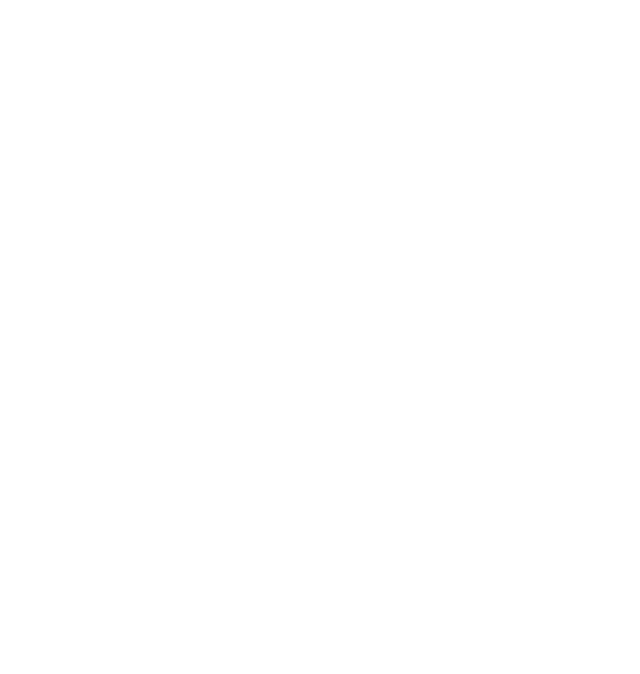
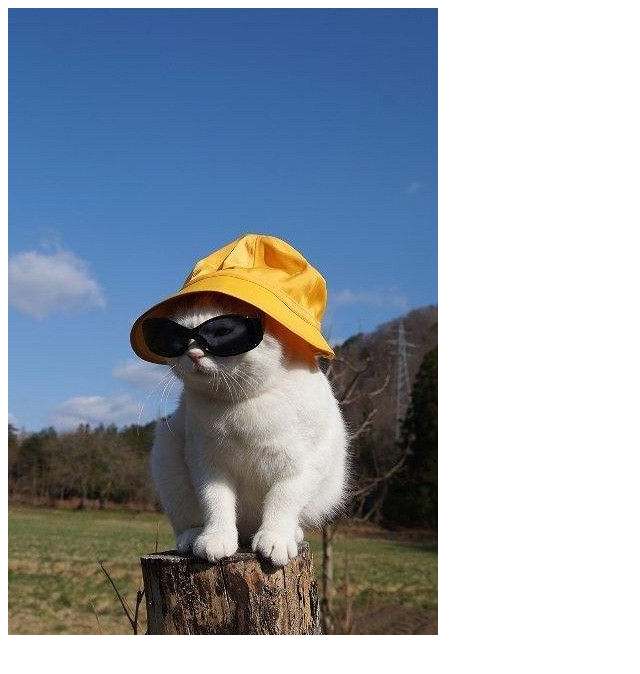
Before and after one commit to milesbb/Wk1-D4-Hw, a plain HTML site: page index.html in a window 1280 px wide. Shown: the whole page, without its empty margins (0-640 px from the left). Drawn offline with Linux system fonts and the light colour scheme.

Commit message:
CSS and more stuff added

```diff
--- a/index.css
+++ b/index.css
@@ -0,0 +1,17 @@
+.imagecontainer {
+    width: 100px;
+    margin: auto;
+    display: block;
+    justify-items: center;
+
+
+}
+
+.image {
+    margin: auto;
+    display: block;
+    justify-items: center;
+    width: 50%;
+
+
+}
--- a/index.html
+++ b/index.html
@@ -4,9 +4,12 @@
     <meta charset="UTF-8">
     <meta http-equiv="X-UA-Compatible" content="IE=edge">
     <meta name="viewport" content="width=device-width, initial-scale=1.0">
-    <title>Document</title>
+    <title>Cat | Pinterest</title>
 </head>
 <body>
 
 </body>
+    <div class="imagecontainer">
+        <img class="image" src="assets/cat.jpeg" alt="cat with glasses">
+    </div>
 </html>
```
Also changed, not shown: assets/cat.jpeg (added).
